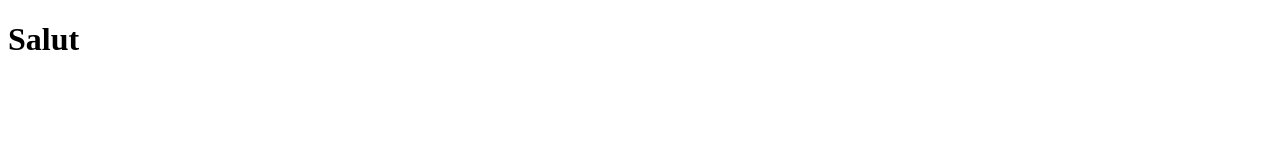
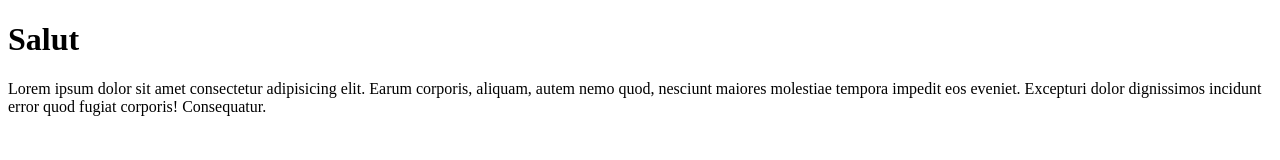
Before and after one commit to DragosU25/tutorial-2, a plain HTML site: page index.html in a window 1280 px wide. Drawn offline with Linux system fonts and the light colour scheme.

Commit message:
Update index.html

```diff
--- a/index.html
+++ b/index.html
@@ -1,11 +1,17 @@
 <!DOCTYPE html>
 <html lang="en">
-<head>
-    <meta charset="UTF-8">
-    <meta name="viewport" content="width=, initial-scale=1.0">
+  <head>
+    <meta charset="UTF-8" />
+    <meta name="viewport" content="width=, initial-scale=1.0" />
     <title>Document</title>
-</head>
-<body>
+  </head>
+  <body>
     <h1>Salut</h1>
-</body>
+    <p>
+      Lorem ipsum dolor sit amet consectetur adipisicing elit. Earum corporis,
+      aliquam, autem nemo quod, nesciunt maiores molestiae tempora impedit eos
+      eveniet. Excepturi dolor dignissimos incidunt error quod fugiat corporis!
+      Consequatur.
+    </p>
+  </body>
 </html>
```
